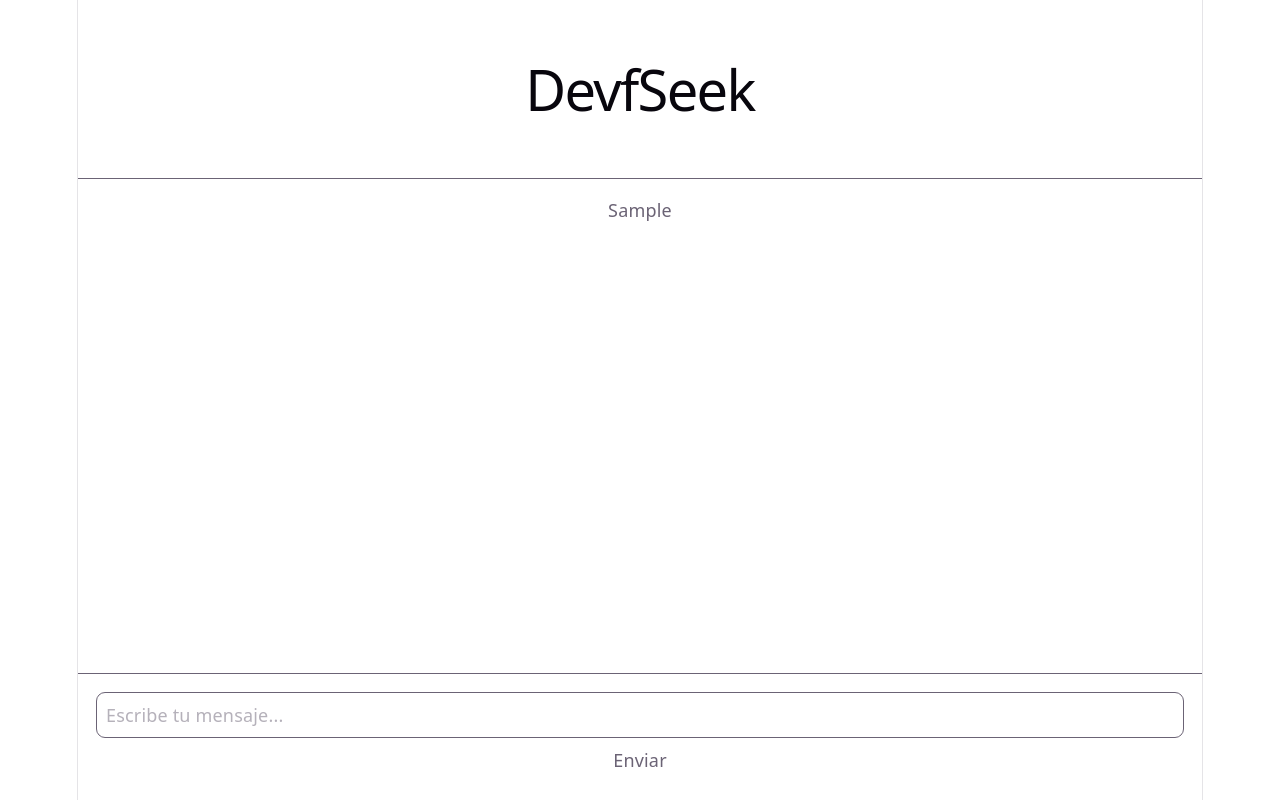
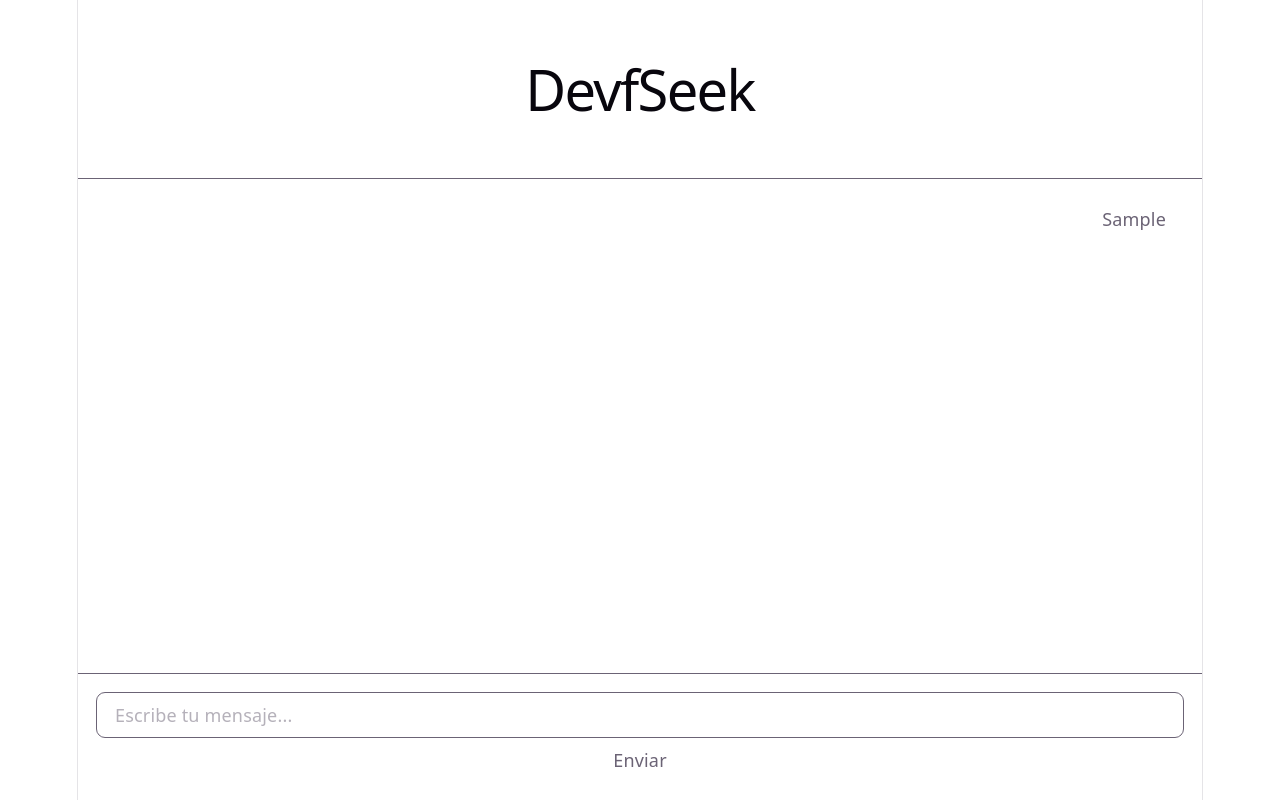
Before and after one commit to NataliaMacias02/clon-ChatGPT, a React (Vite) app: page / in a window 1280 px wide. Both pictures are taken after typing "Sample" into the empty fields and a click on the button "Enviar". Built offline with nearby package versions, Linux system fonts and the light colour scheme.

Commit message:
Mejora en presentación del chat

```diff
--- a/src/App.jsx
+++ b/src/App.jsx
@@ -23,9 +23,14 @@ function App() {
       {/* Mostrar los mensajes en el chat */}
       <section className="flex-1 p-4">
         {mensajes.map((mensaje, index) => (
-          <p key={index}>
-            {mensaje}
-          </p>
+          <div
+            key={index}
+            className="flex justify-end"
+          >
+            <p className="px-4 py-2 rounded-lg">
+              {mensaje}
+            </p>
+          </div>
         ))}
       </section>
 
@@ -37,7 +42,7 @@ function App() {
             {...register("mensaje", {
               required: "El mensaje no puede estar vacío"
             })}
-            className="w-full border rounded-lg p-2"
+            className="w-full border rounded-lg px-4 py-2"
           />
 
           {errors.mensaje && (
@@ -46,7 +51,7 @@ function App() {
 
           <button
             type="submit"
-            className="px-4 py-2 rounded-lg"
+            className="px-4 py-2 rounded-lg font-medium"
           >
             Enviar
           </button>
```
